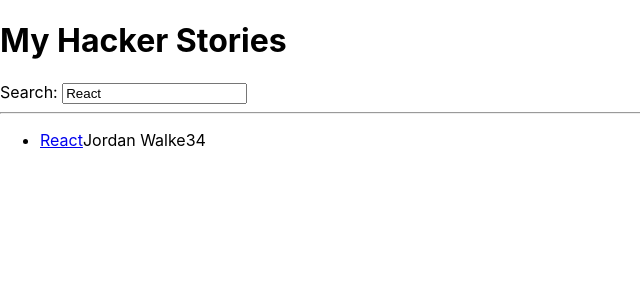
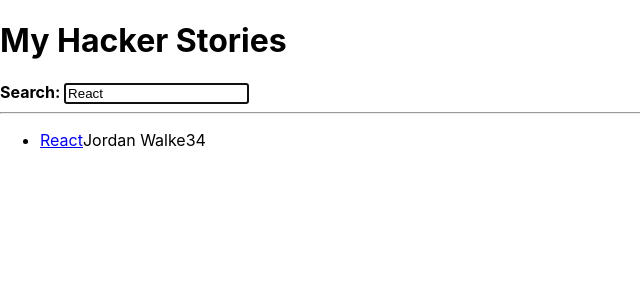
Before and after one commit to MarkVarga/hacker-stories, a React (Create React App) app: page / in a window 1280 px wide. Shown: the top 300 px of the page, without its empty margins (0-640 px from the left). Built offline with nearby package versions, Linux system fonts and the light colour scheme.

Commit message:
implemented autoFocus using useRef

```diff
--- a/src/App.js
+++ b/src/App.js
@@ -1,9 +1,8 @@
 import "./App.css";
-import { useState, useEffect } from "react";
+import { useEffect } from "react";
 import List from "./components/List";
-import Search from "./components/Search";
-import { useSemiPersistentState } from './hooks/useSemiPersistentState'
-
+import InputWithLabel from "./components/InputWithLabel";
+import { useSemiPersistentState } from "./hooks/useSemiPersistentState";
 
 function App() {
   const stories = [
@@ -24,22 +23,26 @@
       objectID: 1,
     },
   ];
-	const [searchTerm, setSearchTerm] = useSemiPersistentState('search', 'React')
+  const [searchTerm, setSearchTerm] = useSemiPersistentState("search", "React");
 
   useEffect(() => {
-		localStorage.setItem('search', searchTerm)
-	}, [searchTerm])
+    localStorage.setItem("search", searchTerm);
+  }, [searchTerm]);
 
-	const handleSearch = event => {
-		setSearchTerm(event.target.value)
-	}
+  const handleSearch = (event) => {
+    setSearchTerm(event.target.value);
+  };
 
-	const searchedStories = stories.filter(story => story.title.toLowerCase().includes(searchTerm.toLowerCase()))
+  const searchedStories = stories.filter((story) =>
+    story.title.toLowerCase().includes(searchTerm.toLowerCase())
+  );
 
   return (
     <div>
       <h1>My Hacker Stories</h1>
-			<Search search={searchTerm} onSearch={handleSearch} />
+			<InputWithLabel id="search" value={searchTerm} onInputChange={handleSearch} isFocused>
+				<strong>Search: </strong>
+			</InputWithLabel>
       <hr />
       <List list={searchedStories} />
     </div>
--- /dev/null
+++ b/src/components/InputWithLabel.js
@@ -0,0 +1,34 @@
+import { useEffect, useRef } from "react";
+
+const InputWithLabel = ({
+  id,
+  value,
+  onInputChange,
+  type = "text",
+  isFocused,
+  children,
+}) => {
+  const inputRef = useRef();
+
+  useEffect(() => {
+    if (isFocused && inputRef.current) {
+      inputRef.current.focus();
+    }
+  }, [isFocused]);
+
+  return (
+    <>
+      <label htmlFor={id}>{children}</label>
+      <input
+        value={value}
+        id={id}
+        type={type}
+        onChange={onInputChange}
+        autoFocus={isFocused}
+        ref={inputRef}
+      />
+    </>
+  );
+};
+
+export default InputWithLabel;
--- a/src/components/Search.js
+++ /dev/null
@@ -1,12 +0,0 @@
-
-const Search = ({ onSearch, search }) => {
-
-  return (
-    <div>
-      <label htmlFor="search">Search: </label>
-      <input value={search} id="search" type="text" onChange={onSearch} />
-    </div>
-  );
-};
-
-export default Search;
```
Lines whose indentation alone changed are shown as unchanged.
